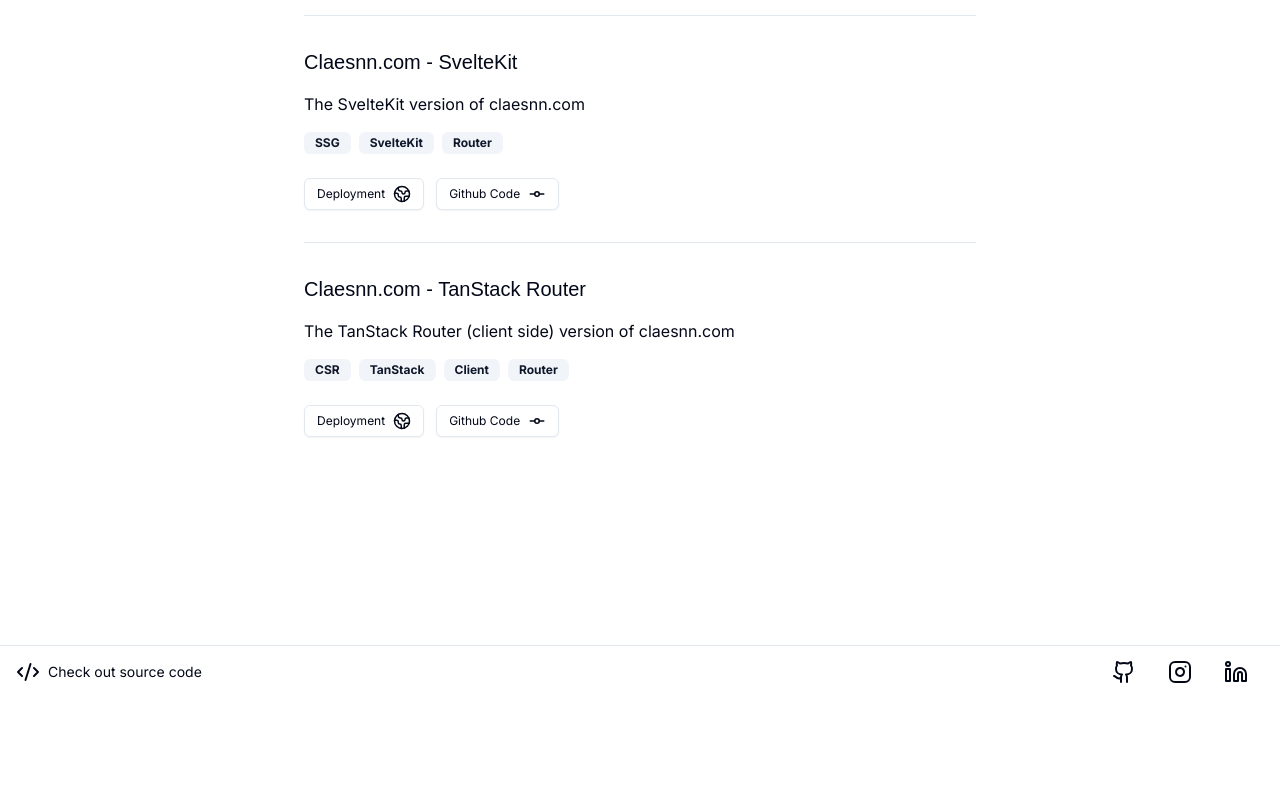
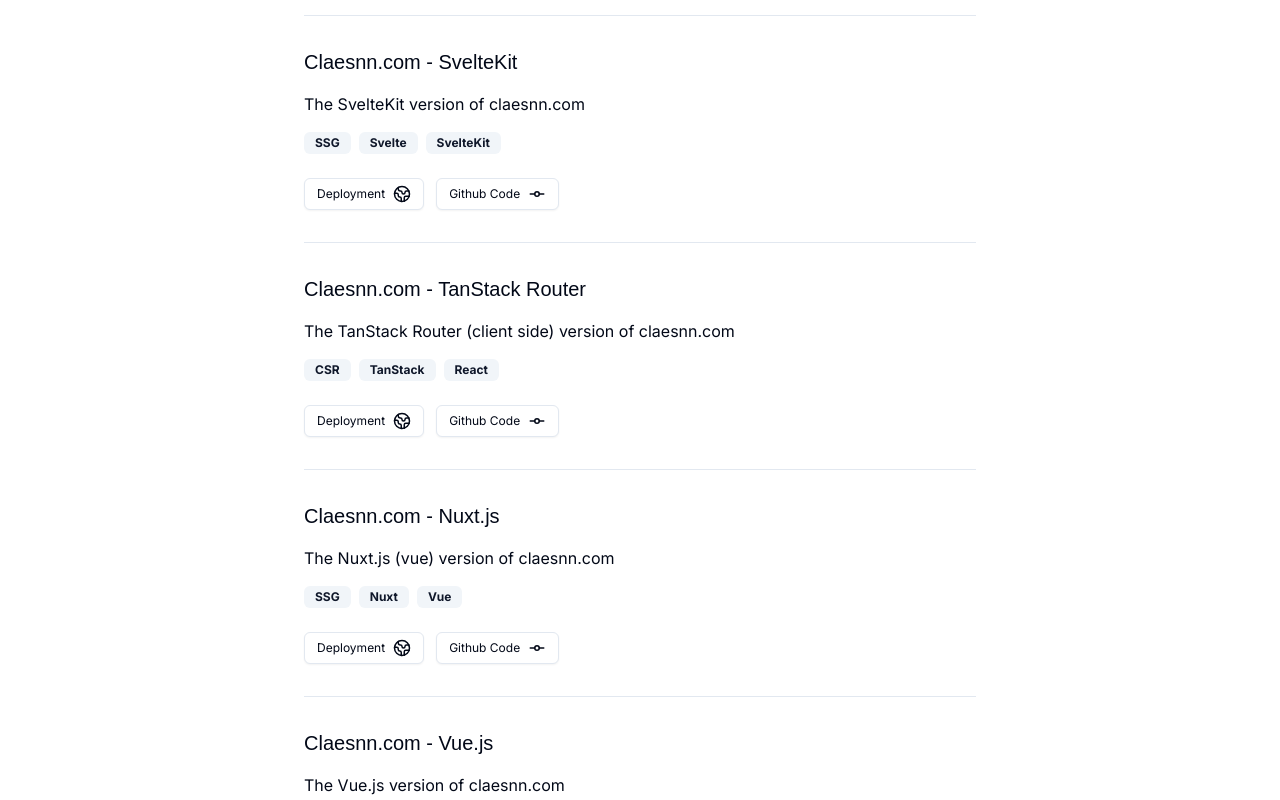
Before and after one commit to claesnn/next-claesnn, a Next.js app: page /software in a window 1280 px wide. Shown: the part 260-1060 px from the top of the page. Before the commit the page ends 958 px from the top, so only its background shows below. Built offline with nearby package versions, Linux system fonts and the light colour scheme; a web font is replaced by a local one.

Commit message:
Add more projects

```diff
--- a/app/software/page.tsx
+++ b/app/software/page.tsx
@@ -19,21 +19,35 @@ const projects: SoftwareProject[] = [
     description: "This website :) Also, the Next.js version of claesnn.com",
     url: "https://www.claesnn.com",
     github: "https://github.com/claesnn/next-claesnn",
-    tags: ["SSG", "Next.js", "Router"],
+    tags: ["SSG", "Next.js", "React"],
   },
   {
     name: "Claesnn.com - SvelteKit",
     description: "The SvelteKit version of claesnn.com",
     url: "https://svelte-claesnn.pages.dev/",
     github: "https://github.com/claesnn/svelte-claesnn",
-    tags: ["SSG", "SvelteKit", "Router"],
+    tags: ["SSG", "Svelte", "SvelteKit"],
   },
   {
     name: "Claesnn.com - TanStack Router",
     description: "The TanStack Router (client side) version of claesnn.com",
     url: "https://tan-claesnn.pages.dev/",
     github: "https://github.com/claesnn/tan_claesnn",
-    tags: ["CSR", "TanStack", "Client", "Router"],
+    tags: ["CSR", "TanStack", "React"],
+  },
+  {
+    name: "Claesnn.com - Nuxt.js",
+    description: "The Nuxt.js (vue) version of claesnn.com",
+    url: "https://nuxt-claesnn.pages.dev/",
+    github: "https://github.com/claesnn/nuxt-claesnn",
+    tags: ["SSG", "Nuxt", "Vue"],
+  },
+  {
+    name: "Claesnn.com - Vue.js",
+    description: "The Vue.js version of claesnn.com",
+    url: "https://website-ch7.pages.dev/",
+    github: "https://github.com/claesnn/website",
+    tags: ["CSR", "Vue"],
   },
 ];
 
```
